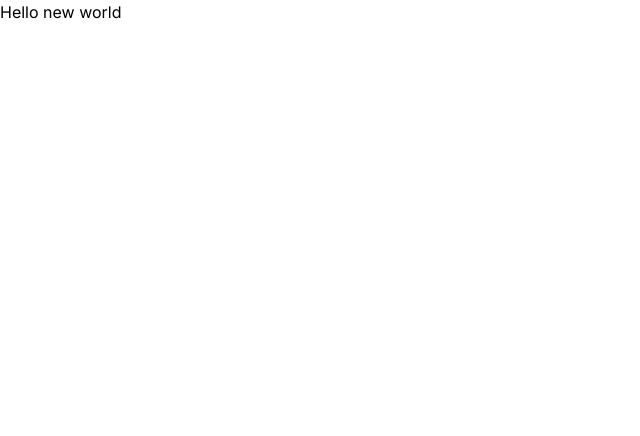
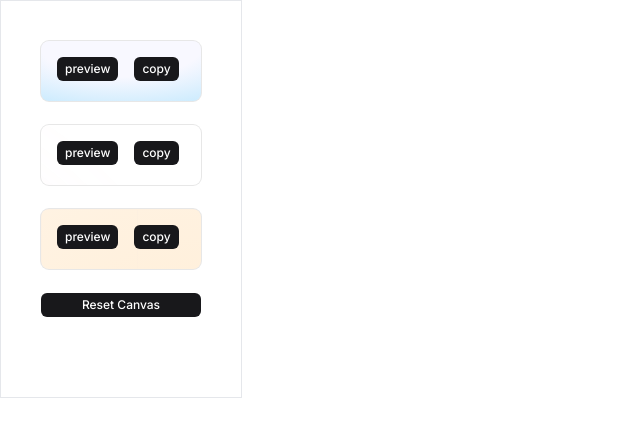
Before and after one commit to Ba-Zen/click-to-canvas, a Next.js app: page / in a window 1280 px wide. Shown: the top 436 px of the page, without its empty margins (0-640 px from the left). Built offline with nearby package versions, Linux system fonts and the light colour scheme.

Commit message:
adds functionality, canvas styles

```diff
--- /dev/null
+++ b/app/components/canvas.tsx
@@ -0,0 +1,39 @@
+const CanvasLightBlue400 = () => {
+  return (
+    <div className="absolute inset-0 -z-10 h-full w-full bg-white [background:radial-gradient(125%_125%_at_50%_10%,#f8f8ff_40%,#bae6fd_100%)]" />
+  );
+};
+
+const CanvasGridLightOrange = () => {
+  return (
+    <div className="absolute inset-0 -z-10 h-full w-full bg-white bg-[linear-gradient(to_right,#f8f8ff_1px,transparent_1px),linear-gradient(to_bottom,#f8f8ff_1px,transparent_1px)] bg-[size:6rem_4rem]">
+      <div className="absolute bottom-0 left-0 right-0 top-0 bg-[radial-gradient(circle_800px_at_100%_200px,#ffedd5,transparent)]" />
+    </div>
+  );
+};
+
+const CanvasLightPinkOrb = () => {
+  return (
+    <div className="absolute top-0 -z-10 h-full w-full bg-white">
+      <div className="absolute bottom-auto left-auto right-0 top-0 h-[500px] w-[500px] -translate-x-[30%] translate-y-[20%] rounded-full bg-[#f9a8d4] opacity-50 blur-[80px]" />
+    </div>
+  );
+};
+
+export const CANVAS_LIST = [
+  {
+    name: 'Canvas Light Blue 400',
+    component: <CanvasLightBlue400 />,
+    theme: 'light',
+  },
+  {
+    name: 'Canvas Light Pink Orb',
+    component: <CanvasLightPinkOrb />,
+    theme: 'light',
+  },
+  {
+    name: 'Canvas Grid Light Orange',
+    component: <CanvasGridLightOrange />,
+    theme: 'light',
+  },
+] as const;
--- /dev/null
+++ b/app/components/controls.tsx
@@ -0,0 +1,53 @@
+import React from 'react';
+import ReactDOMServer from 'react-dom/server';
+import { toast } from 'sonner';
+
+type ControlProps = {
+  children: React.ReactElement;
+  setPreview: (preview: React.ReactNode) => void;
+  theme: 'light' | 'dark';
+  setTheme: (theme: 'light' | 'dark') => void;
+};
+
+const Controls: React.FC<ControlProps> = ({
+  children,
+  setPreview,
+  theme,
+  setTheme,
+}) => {
+  const copy = () => {
+    const code = ReactDOMServer.renderToString(children);
+
+    navigator.clipboard.writeText(code);
+    toast.success('Copied');
+  };
+
+  return (
+    <>
+      <div className="relative min-h-[60px] w-40 overflow-hidden rounded-lg ring-1 ring-zinc-900/10">
+        <div className="absolute left-4 top-4 z-10 cursor-pointer">
+          <div className="flex flex-row gap-4">
+            <div
+              className="rounded-md bg-zinc-900 px-2 py-1 text-xs font-medium text-white"
+              onClick={() => {
+                setPreview(children);
+                setTheme(theme);
+              }}
+            >
+              preview
+            </div>
+            <div
+              className="rounded-md bg-zinc-900 px-2 py-1 text-xs font-medium text-white"
+              onClick={copy}
+            >
+              copy
+            </div>
+          </div>
+        </div>
+        {children}
+      </div>
+    </>
+  );
+};
+
+export default Controls;
--- a/app/page.tsx
+++ b/app/page.tsx
@@ -1,3 +1,46 @@
+'use client';
+import { useState } from 'react';
+import { CANVAS_LIST } from './components/canvas';
+import Controls from './components/controls';
+import { Toaster } from 'sonner';
+
 export default function Home() {
-  return <div className="">Hello new world</div>;
+  const [preview, setPreview] = useState<null | React.ReactNode>(null);
+  const [theme, setTheme] = useState<'light' | 'dark'>('light');
+
+  const resetCanvas = () => {
+    setPreview(null);
+    setTheme('light');
+  };
+
+  return (
+    <>
+      <Toaster />
+      <div className={`${theme}`}>
+        <div>{preview ? preview : null}</div>
+        <div className="overflow-hidden absolute top-0 left-0">
+          <div className="grid grid-cols-1 gap-y-6 px-4 pb-20 pt-10 md:px-10 border">
+            {CANVAS_LIST.map((canvas, i) => {
+              return (
+                <Controls
+                  key={i}
+                  setPreview={setPreview}
+                  theme={canvas.theme}
+                  setTheme={setTheme}
+                >
+                  {canvas.component}
+                </Controls>
+              );
+            })}
+            <div
+              onClick={resetCanvas}
+              className="rounded-md w-full text-center bg-zinc-900 px-2 py-1 text-xs font-medium text-white cursor-pointer"
+            >
+              Reset Canvas
+            </div>
+          </div>
+        </div>
+      </div>
+    </>
+  );
 }
--- /dev/null
+++ b/lib/utils.ts
@@ -0,0 +1,6 @@
+import { type ClassValue, clsx } from 'clsx';
+import { twMerge } from 'tailwind-merge';
+
+export function cn(...inputs: ClassValue[]) {
+  return twMerge(clsx(inputs));
+}
--- a/package.json
+++ b/package.json
@@ -9,9 +9,9 @@
     "lint": "next lint"
   },
   "dependencies": {
-    "react": "^18",
-    "react-dom": "^18",
-    "next": "14.0.2",
+    "react": "18.2.0",
+    "react-dom": "18.2.0",
+    "next": "13.4.8",
     "@radix-ui/react-slot": "^1.0.2",
     "class-variance-authority": "^0.6.1",
     "clsx": "^1.2.1",
```
Also changed, not shown: tsconfig.json (+19 -5 lines), 1 other file (tests, documents, lock files or other folders).
